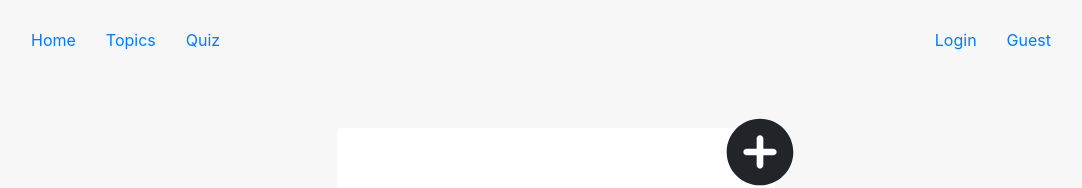
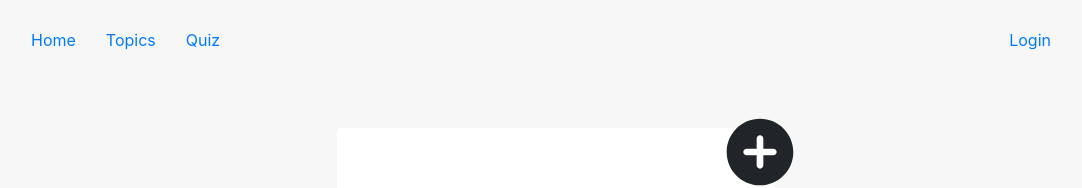
Before and after one commit to malu900/QuizlyClient, a React (Create React App) app: page /login in a window 1280 px wide. Shown: the top 188 px of the page, without its empty margins (84-1166 px from the left). Built offline with nearby package versions, Linux system fonts and the light colour scheme.

Commit message:
Homescherm veranderd

```diff
--- a/src/App/App.js
+++ b/src/App/App.js
@@ -29,9 +29,9 @@ export class App extends Component {
           <Route path="/login">
             <Auth />
           </Route>
-          <Route path="/guest">
+          {/*<Route path="/guest">
             <Guest />
-          </Route>
+          </Route>*/}
           <Route path="/quiz">
             <Quiz />
           </Route>
@@ -39,7 +39,7 @@ export class App extends Component {
             <AddQuestion />
           </Route>
           <Route path="/">
-            <Home />
+            <Guest />
           </Route>
         </Switch>
       </Container>
--- a/src/common/AppHeader.js
+++ b/src/common/AppHeader.js
@@ -28,9 +28,9 @@ export class AppHeader extends Component {
               <li>
                 <Link to="/login">Login</Link>
               </li>
-              <li>
+       {/*       <li>
                 <Link to="/guest">Guest</Link>
-              </li>
+              </li>*/}
             </ul>
           </div>
         </Row>
```
